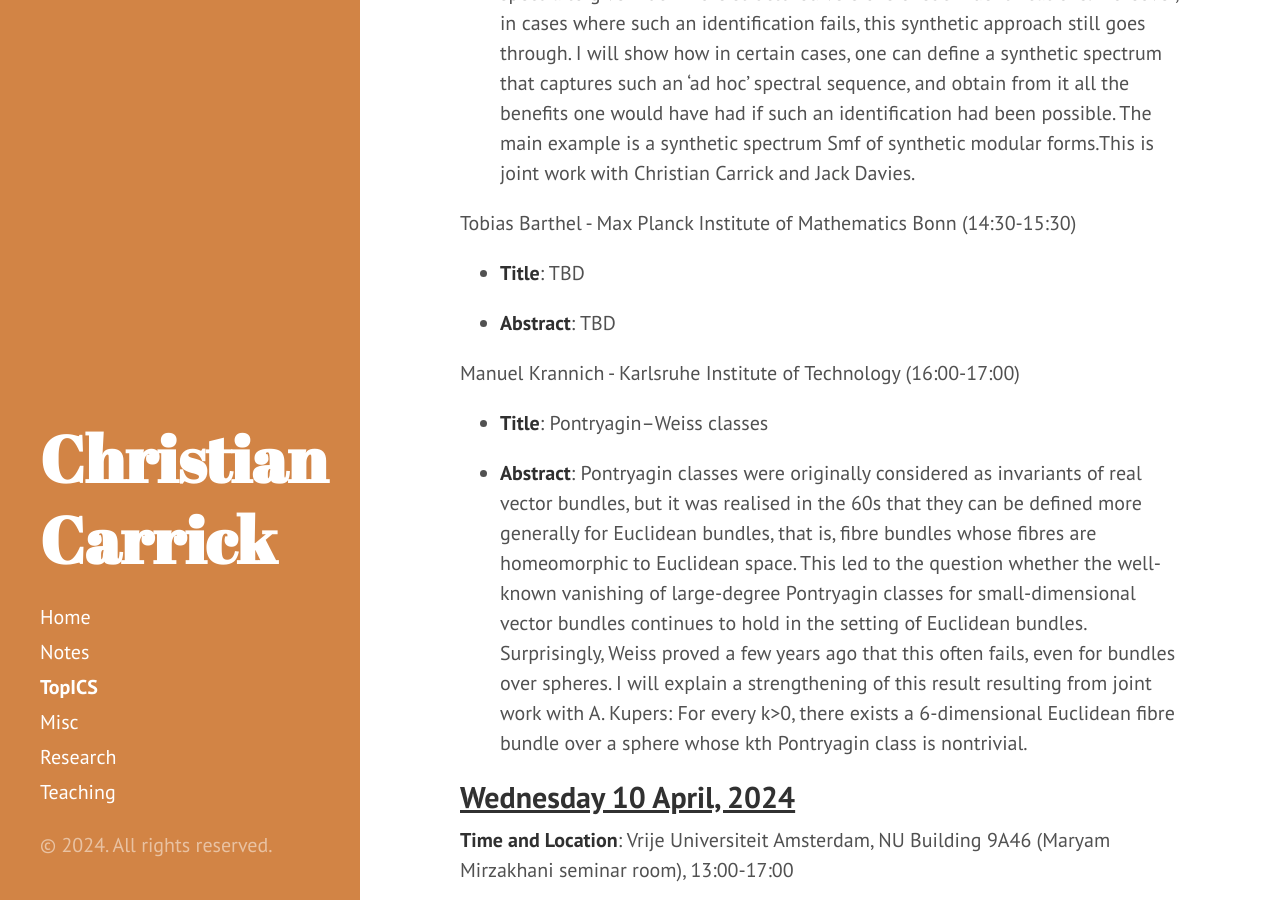
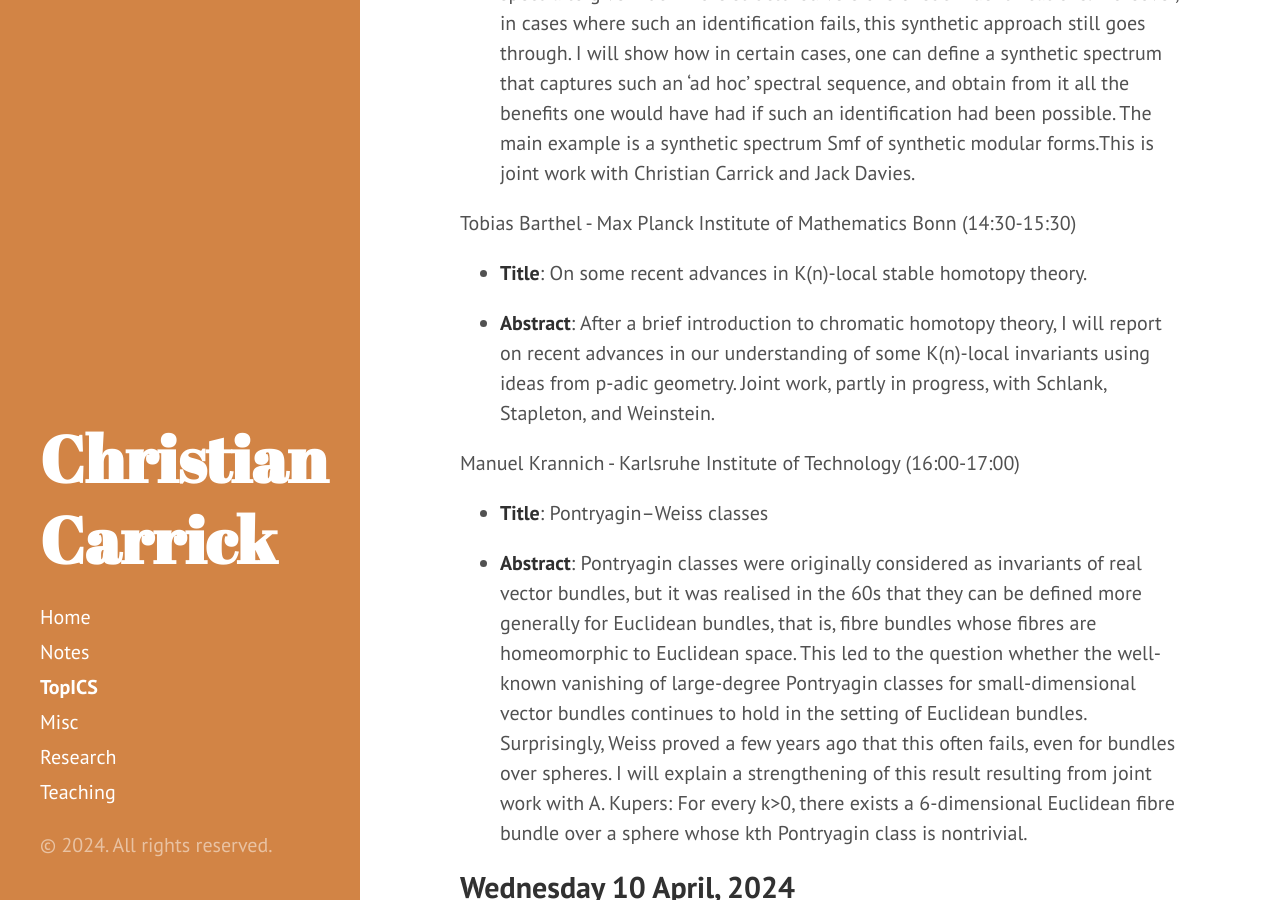
Before and after one commit to carrickchristian/carrickchristian.github.io, a Jekyll site: the page built from TopICS.md, in a window 1280 px wide and 900 px high, scrolled down 892 px. Built offline with Jekyll 4.4.1, drawn with Linux system fonts in a browser that asks for light colours; formulas are drawn with MathJax 3.

Commit message:
topics may fix

```diff
--- a/TopICS.md
+++ b/TopICS.md
@@ -25,9 +25,9 @@ Sven van Nigtevecht (13:00-14:00)
 
 Tobias Barthel - Max Planck Institute of Mathematics Bonn (14:30-15:30)
 
-* **Title**: TBD
+* **Title**: On some recent advances in K(n)-local stable homotopy theory.
 
-* **Abstract**: TBD
+* **Abstract**: After a brief introduction to chromatic homotopy theory, I will report on recent advances in our understanding of some K(n)-local invariants using ideas from p-adic geometry. Joint work, partly in progress, with Schlank, Stapleton, and Weinstein.
 
 Manuel Krannich - Karlsruhe Institute of Technology (16:00-17:00)
 
```
